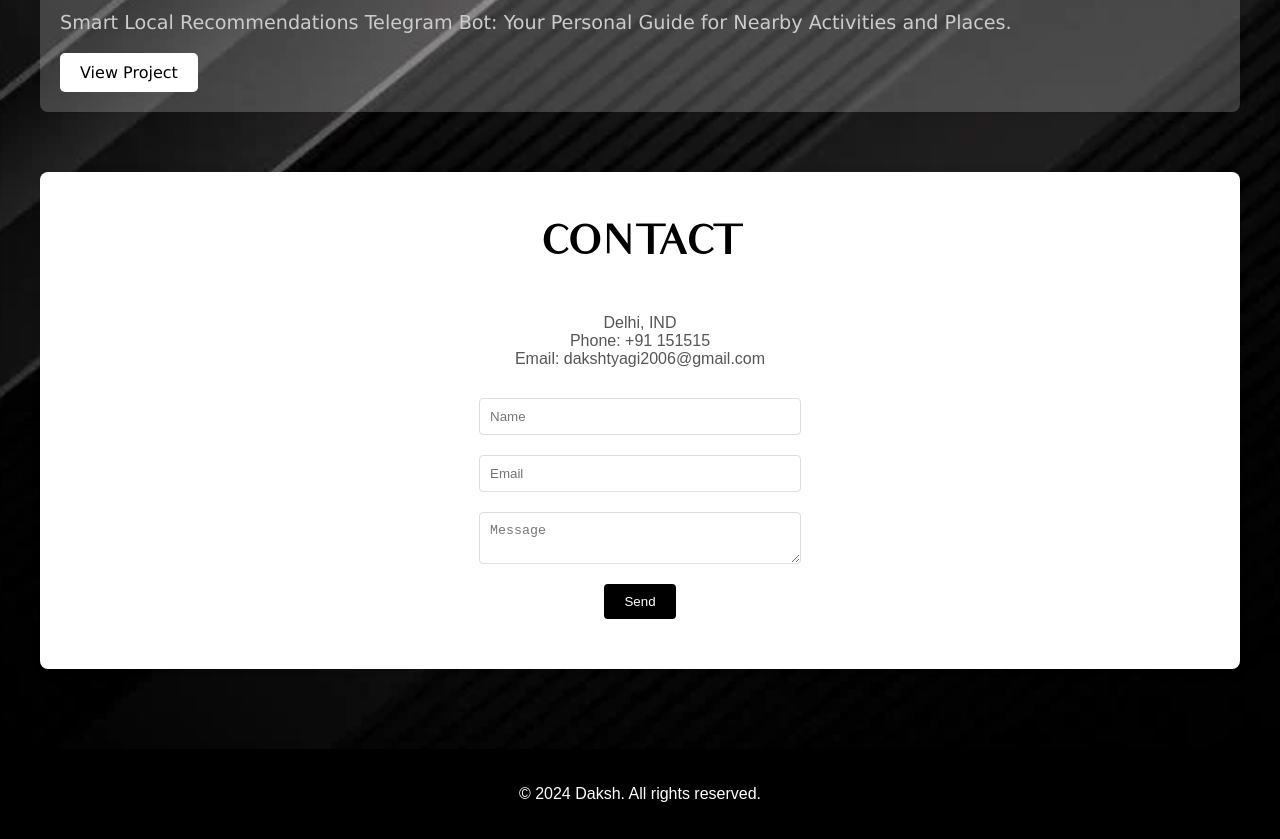
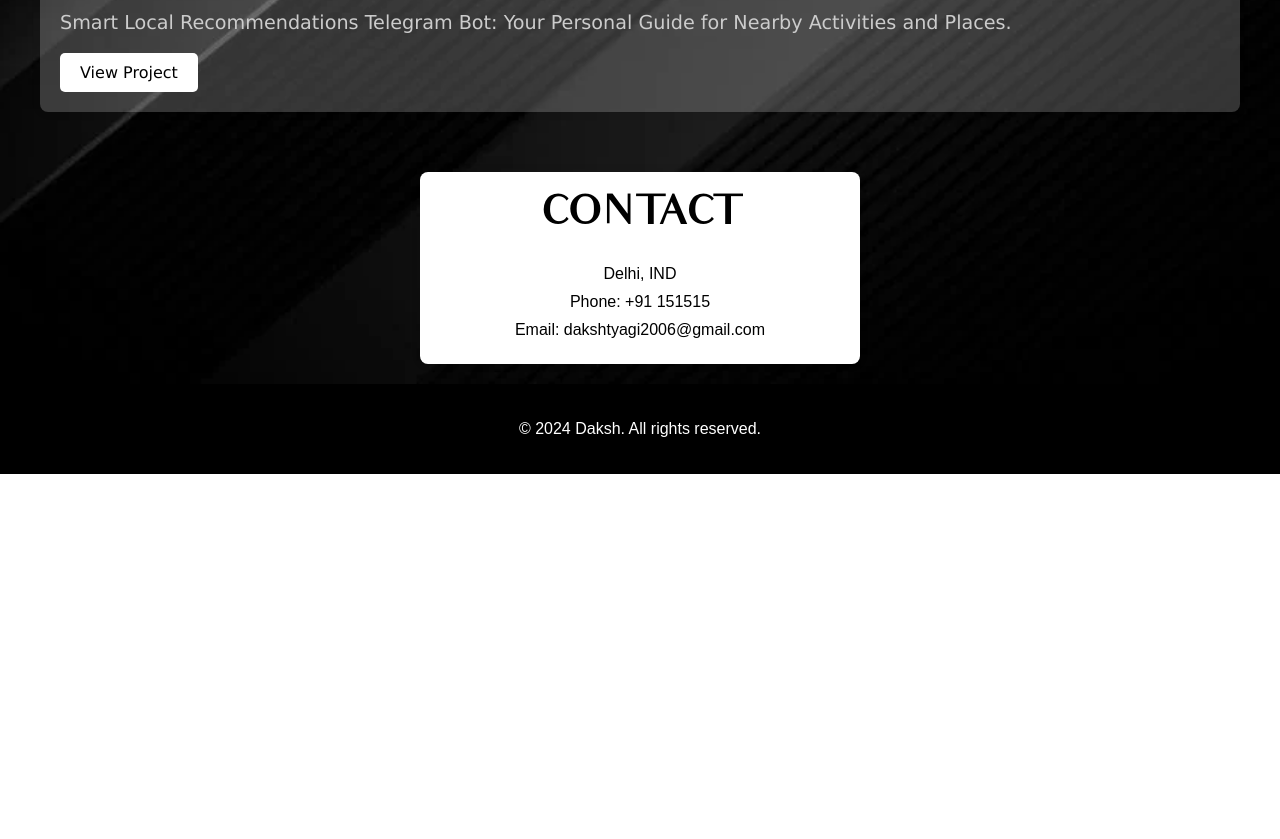
Before and after one commit to dakshhtyagiii/Daksh-bio, a website: page index.html in a window 1280 px wide. Shown: the part 995-1834 px from the top of the page. After the commit the page ends 1469 px from the top, so only its background shows below. Drawn offline with Linux system fonts and the light colour scheme.

Commit message:
form remove

```diff
--- a/index.html
+++ b/index.html
@@ -152,75 +152,23 @@
             display: flex;
             align-items: center;
             justify-content: center;
-        }
-        .contact-info .instagram-logo {
-            width: 40px;
-            height: 30px;
-            border-radius: 50%;
-            margin-right: 10px;
-        }
-        .contact-info a {
-            color: #fff;
-            text-decoration: none;
-            font-weight: bold;
-            font-family: Arial, Helvetica, sans-serif;
-        }
-        .contact-info a:hover {
-            text-decoration: underline;
-        }
-        .contact-info span {
-            margin: 0 10px;
-            color: #fff;
-        }
-        .contact-section {
-            font-family: Arial, Helvetica, sans-serif;
-            text-align: center;
+            flex-direction: column;
             background-color: #fff;
             color: #000;
-            padding: 50px 20px;
+            padding: 20px;
             border-radius: 8px;
             box-shadow: 0 0 10px rgba(0, 0, 0, 0.1);
+            max-width: 400px;
+            margin: 0 auto;
         }
-        .contact-section h2 {
+        .contact-info p {
+            margin: 5px 0;
+        }
+        .contact-heading {
             font-family: 'Audrey', sans-serif;
             color: #000;
-        }
-        .contact-section p {
-            font-family: 'Audrey', sans-serif;
-            font-size: 1.2em;
-            margin: 10px 0 20px;
-            color: #555;
-        }
-        .contact-section .contact-info p {
-            font-family: Arial, Helvetica, sans-serif;
-            font-size: 1em;
-            margin-bottom: 30px;
-        }
-        .contact-section form {
-            display: flex;
-            flex-direction: column;
-            align-items: center;
-            gap: 10px;
-        }
-        .contact-section form input,
-        .contact-section form textarea {
-            width: 300px;
-            padding: 10px;
-            margin-bottom: 10px;
-            border: 1px solid #ddd;
-            border-radius: 4px;
-        }
-        .contact-section form button {
-            padding: 10px 20px;
-            background-color: #000;
-            color: #fff;
-            border: none;
-            border-radius: 4px;
-            cursor: pointer;
-            font-family: Arial, Helvetica, sans-serif;
-        }
-        .contact-section form button:hover {
-            background-color: #333;
+            text-align: center;
+            margin-bottom: 20px;
         }
         footer {
             text-align: center;
@@ -318,9 +266,9 @@
             nav ul li {
                 margin: 5px;
             }
-            .contact-section form input,
-            .contact-section form textarea {
-                width: 100%;
+            .contact-info {
+                width: 90%;
+                padding: 20px;
             }
         }
     </style>
@@ -367,17 +315,11 @@
                 <a href="https://telegram.me/vicinocafe_bot" target="_blank">View Project</a>
             </div>
         </section>
-        <section id="contact" class="contact-section">
-            <h2 font-family: Audrey >CONTACT</h2>
-            <div class="contact-info">
-                <p>Delhi, IND<br>Phone: +91 151515<br>Email: dakshtyagi2006@gmail.com</p>
-            </div>
-            <form>
-                <input type="text" name="name" placeholder="Name">
-                <input type="email" name="email" placeholder="Email">
-                <textarea name="message" placeholder="Message"></textarea>
-                <button type="submit">Send</button>
-            </form>
+        <section id="contact" class="contact-info">
+            <h2 class="contact-heading">CONTACT</h2>
+            <p>Delhi, IND</p>
+            <p>Phone: +91 151515</p>
+            <p>Email: dakshtyagi2006@gmail.com</p>
         </section>
     </div>
     <footer>
```
